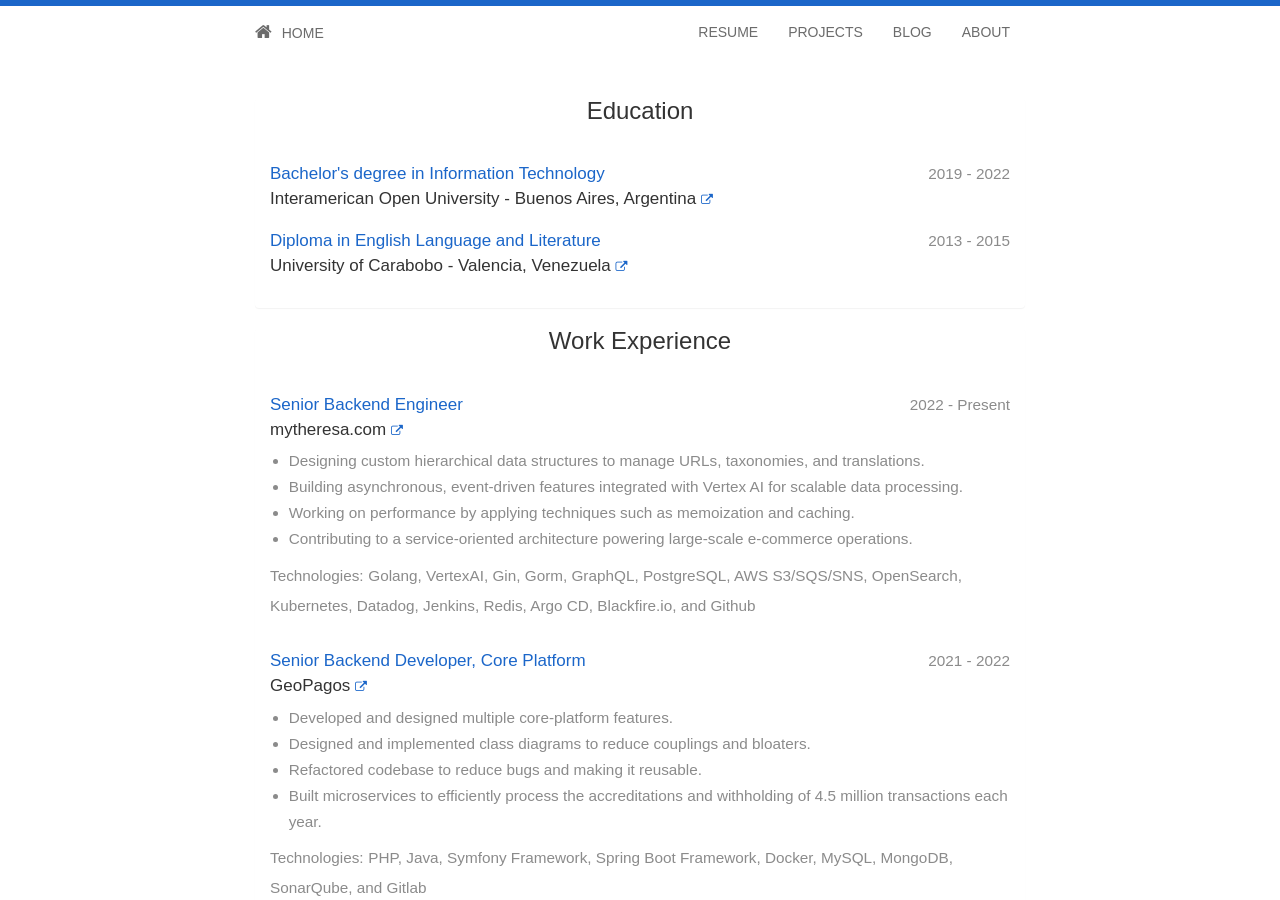
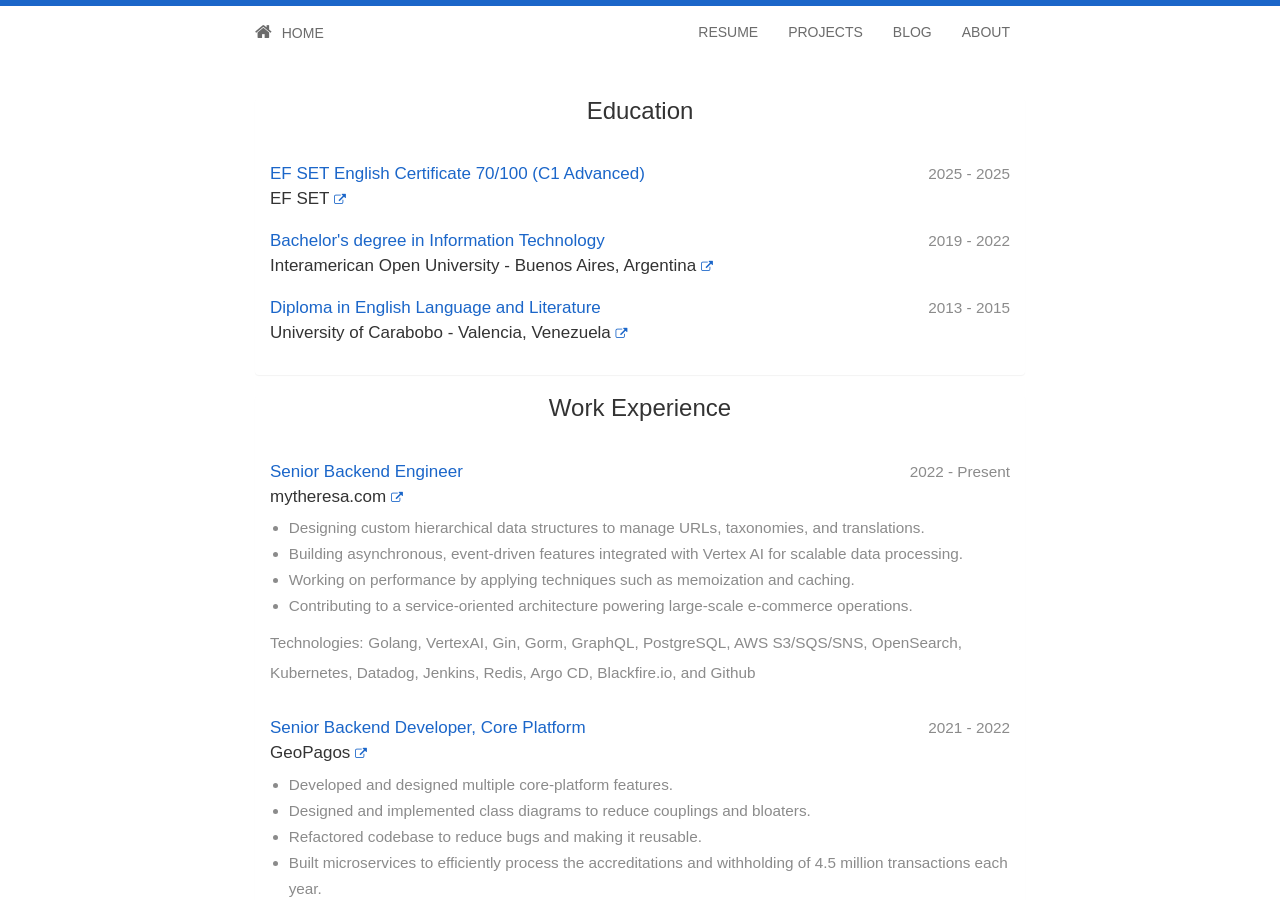
Before and after one commit to jfernancordova/jfernancordova.github.io, a Jekyll site: the page built from resume.html, in a window 1280 px wide and 900 px high. Built offline with Jekyll 4.4.1, drawn with Linux system fonts in a browser that asks for light colours; nearby versions of some CDN libraries.

Commit message:
Update education section with EF SET certificate
Added EF SET English Certificate to education section.

```diff
--- a/resume.html
+++ b/resume.html
@@ -8,6 +8,19 @@ title: Resume
     <div class="panel panel-default">
       <h3 name="education" id="education">Education</h3>
       <div class="panel-body">
+       <h5 class="project closer">
+          <span class="title">EF SET English Certificate 70/100 (C1 Advanced)</span>
+          <span class="dates">2025 - 2025</span>
+          <span class="company">
+            EF SET
+            <a
+              href="https://cert.efset.org/VjskTP"
+              target="_blank"
+            >
+              <i class="fa fa-external-link" style="font-size: 70%;"></i>
+            </a>
+          </span>
+        </h5>
         <h5 class="project closer">
           <span class="title">Bachelor's degree in Information Technology</span>
           <span class="dates">2019 - 2022</span>
```
